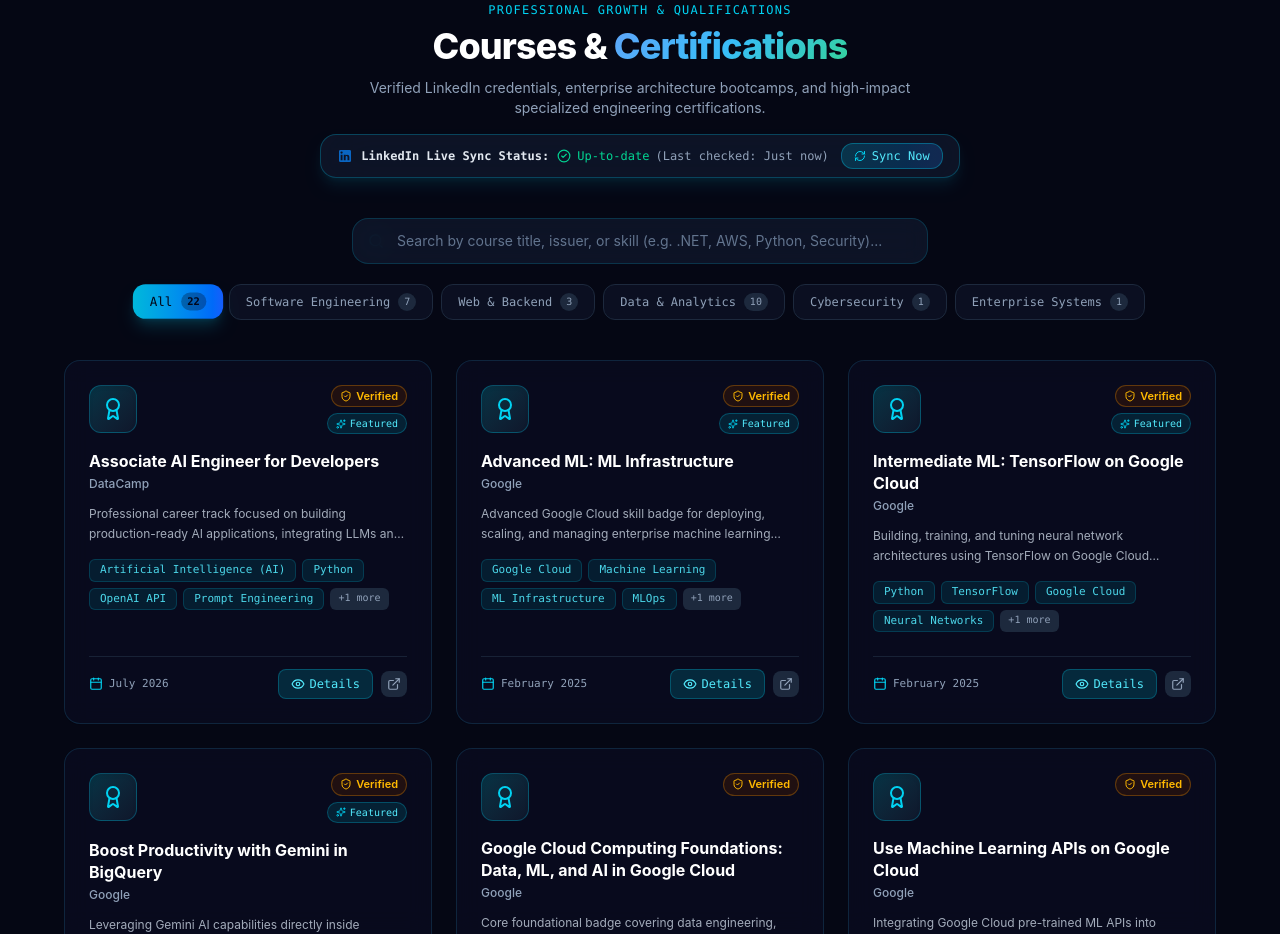
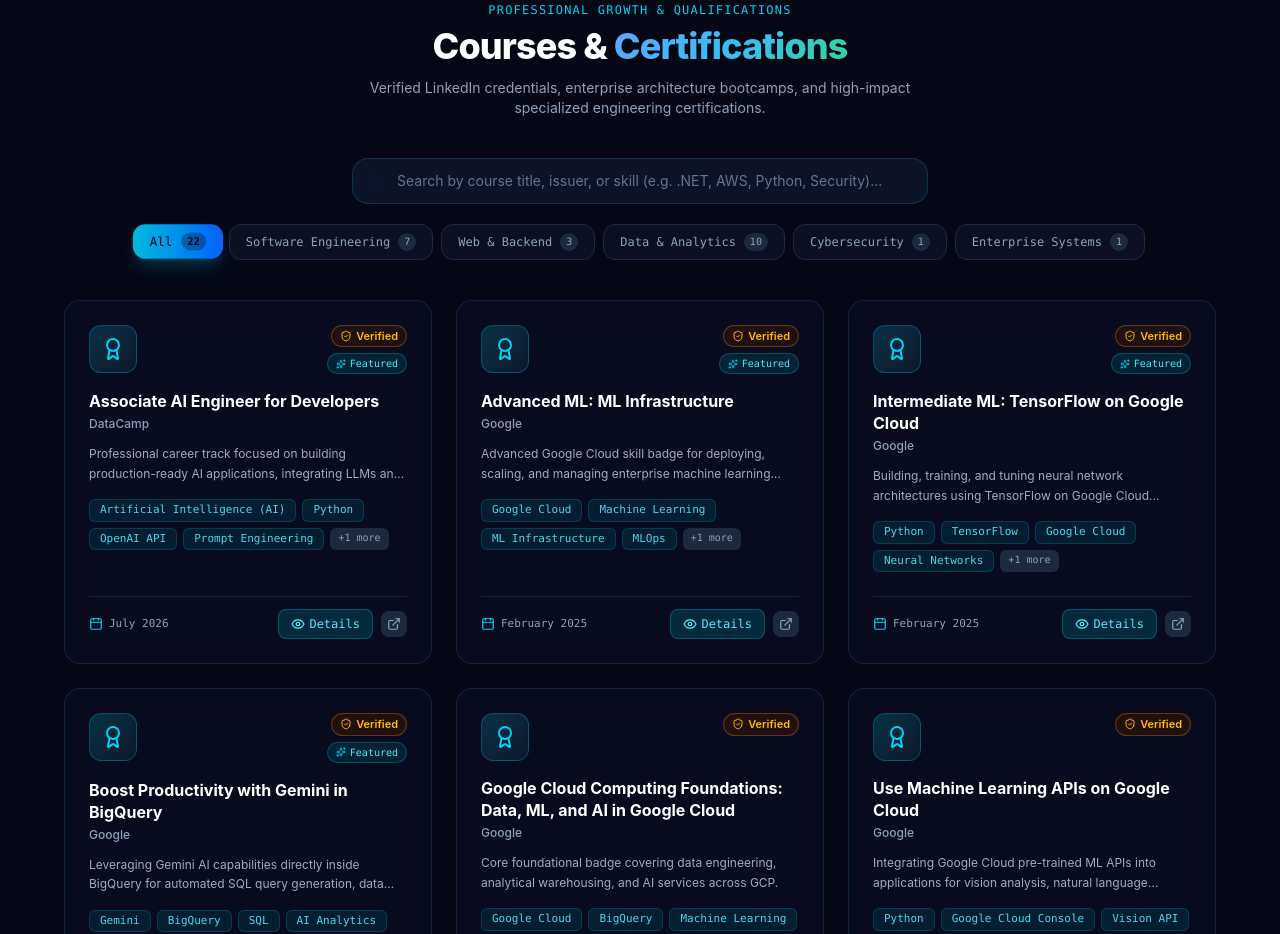
Before and after one commit to FebrianSTEM/febrian-portfolio, a React (Vite) app: page / in a window 1280 px wide. Shown: the part 5280-6214 px from the top of the page. Built offline with nearby package versions, Linux system fonts and the light colour scheme.

Commit message:
refactor: remove LinkedInSyncBadge component

```diff
--- a/src/components/LinkedInSyncBadge.tsx
+++ /dev/null
@@ -1,132 +0,0 @@
-import React, { useState, useEffect, useCallback, useRef } from 'react';
-import { motion, AnimatePresence } from 'framer-motion';
-import { RefreshCw, CheckCircle2, Sparkles } from 'lucide-react';
-import { LinkedinIcon } from './Icons';
-import { PORTFOLIO_DATA } from '../data/portfolioData';
-
-const LOCAL_STORAGE_KEY = 'linkedin_certs_last_check';
-const TWENTY_FOUR_HOURS_MS = 86400000; // 24 hours in ms
-
-export const LinkedInSyncBadge: React.FC = () => {
-  const [lastCheck, setLastCheck] = useState<number | null>(null);
-  const [isSyncing, setIsSyncing] = useState<boolean>(false);
-  const [toastMessage, setToastMessage] = useState<string | null>(null);
-  const hasAutoSyncedRef = useRef(false);
-
-  const totalCerts = PORTFOLIO_DATA.courses.length;
-
-  const performSync = useCallback((_isAuto = false) => {
-    setIsSyncing(true);
-    setToastMessage(null);
-
-    setTimeout(() => {
-      const now = Date.now();
-      localStorage.setItem(LOCAL_STORAGE_KEY, String(now));
-      setLastCheck(now);
-      setIsSyncing(false);
-      setToastMessage(`Updated ${totalCerts} certifications`);
-
-      setTimeout(() => {
-        setToastMessage(null);
-      }, 4000);
-    }, 1200);
-  }, [totalCerts]);
-
-  useEffect(() => {
-    if (hasAutoSyncedRef.current) return;
-    hasAutoSyncedRef.current = true;
-
-    const stored = localStorage.getItem(LOCAL_STORAGE_KEY);
-    const now = Date.now();
-
-    if (stored) {
-      const parsed = parseInt(stored, 10);
-      if (!isNaN(parsed)) {
-        setLastCheck(parsed);
-        if (now - parsed >= TWENTY_FOUR_HOURS_MS) {
-          performSync(true);
-        }
-      } else {
-        performSync(true);
-      }
-    } else {
-      performSync(true);
-    }
-  }, [performSync]);
-
-  const formatLastChecked = (timestamp: number | null): string => {
-    if (!timestamp) return 'Never';
-    const now = Date.now();
-    const diffMs = now - timestamp;
-    const diffMins = Math.floor(diffMs / (1000 * 60));
-
-    if (diffMins < 1) return 'Just now';
-    if (diffMins < 60) return 'Today';
-
-    const diffHours = Math.floor(diffMs / (1000 * 60 * 60));
-    if (diffHours < 24) return 'Today';
-
-    const days = Math.floor(diffHours / 24);
-    if (days === 1) return 'Yesterday';
-    return `${days} days ago`;
-  };
-
-  return (
-    <div className="flex flex-col items-center gap-3 mt-4 mb-2">
-      {/* Sleek Glassmorphic Header Status Badge */}
-      <motion.div
-        initial={{ opacity: 0, y: -10 }}
-        animate={{ opacity: 1, y: 0 }}
-        transition={{ duration: 0.4 }}
-        className="inline-flex flex-wrap items-center justify-center gap-3 px-4 py-2 rounded-2xl bg-slate-900/80 border border-cyan-500/30 backdrop-blur-xl shadow-lg shadow-cyan-500/10 text-xs font-mono"
-      >
-        <div className="flex items-center gap-2">
-          <LinkedinIcon className="w-4 h-4 text-[#0A66C2]" />
-          <span className="font-semibold text-slate-200">
-            LinkedIn Live Sync Status:
-          </span>
-          {isSyncing ? (
-            <span className="inline-flex items-center gap-1.5 text-amber-300 font-medium animate-pulse">
-              <RefreshCw className="w-3.5 h-3.5 animate-spin text-amber-400" />
-              Syncing with LinkedIn...
-            </span>
-          ) : (
-            <span className="inline-flex items-center gap-1.5 text-emerald-400 font-medium">
-              <CheckCircle2 className="w-3.5 h-3.5 text-emerald-400" />
-              Up-to-date{' '}
-              <span className="text-slate-400 font-normal">
-                (Last checked: {formatLastChecked(lastCheck)})
-              </span>
-            </span>
-          )}
-        </div>
-
-        {/* Manual 'Sync Now' Action Button */}
-        <button
-          onClick={() => performSync(false)}
-          disabled={isSyncing}
-          className="inline-flex items-center gap-1.5 px-3 py-1 rounded-xl text-xs font-medium font-mono bg-gradient-to-r from-cyan-500/20 to-blue-500/20 hover:from-cyan-500/30 hover:to-blue-500/30 text-cyan-300 border border-cyan-500/40 hover:border-cyan-400 transition-all disabled:opacity-50 disabled:cursor-not-allowed hover:scale-105 active:scale-95 cursor-pointer"
-        >
-          <RefreshCw className={`w-3 h-3 ${isSyncing ? 'animate-spin text-cyan-400' : 'text-cyan-400'}`} />
-          <span>{isSyncing ? 'Syncing...' : 'Sync Now'}</span>
-        </button>
-      </motion.div>
-
-      {/* Toast Feedback Notification Banner */}
-      <AnimatePresence>
-        {toastMessage && (
-          <motion.div
-            initial={{ opacity: 0, y: -6, scale: 0.95 }}
-            animate={{ opacity: 1, y: 0, scale: 1 }}
-            exit={{ opacity: 0, y: -6, scale: 0.95 }}
-            transition={{ duration: 0.2 }}
-            className="inline-flex items-center gap-2 px-3.5 py-1.5 rounded-xl bg-emerald-950/90 border border-emerald-500/40 text-emerald-300 text-xs font-mono backdrop-blur-md shadow-lg shadow-emerald-950/50"
-          >
-            <Sparkles className="w-3.5 h-3.5 text-emerald-400" />
-            <span>{toastMessage}</span>
-          </motion.div>
-        )}
-      </AnimatePresence>
-    </div>
-  );
-};
--- a/src/components/ProjectsAndCerts.tsx
+++ b/src/components/ProjectsAndCerts.tsx
@@ -2,7 +2,6 @@
 import { motion, AnimatePresence } from 'framer-motion';
 import { PORTFOLIO_DATA, type CourseItem } from '../data/portfolioData';
 import { CredentialModal } from './CredentialModal';
-import { LinkedInSyncBadge } from './LinkedInSyncBadge';
 import { FolderGit2, Award, Calendar, Search, ShieldCheck, ExternalLink, Eye, Sparkles } from 'lucide-react';
 
 export const ProjectsAndCerts: React.FC = () => {
@@ -107,9 +106,6 @@
             <p className="mt-3 text-slate-400 text-sm max-w-xl mx-auto">
               Verified LinkedIn credentials, enterprise architecture bootcamps, and high-impact specialized engineering certifications.
             </p>
-
-            {/* LinkedIn Live Sync Status Badge Component */}
-            <LinkedInSyncBadge />
           </div>
 
           {/* Search Bar & Category Filter Controls */}
```
